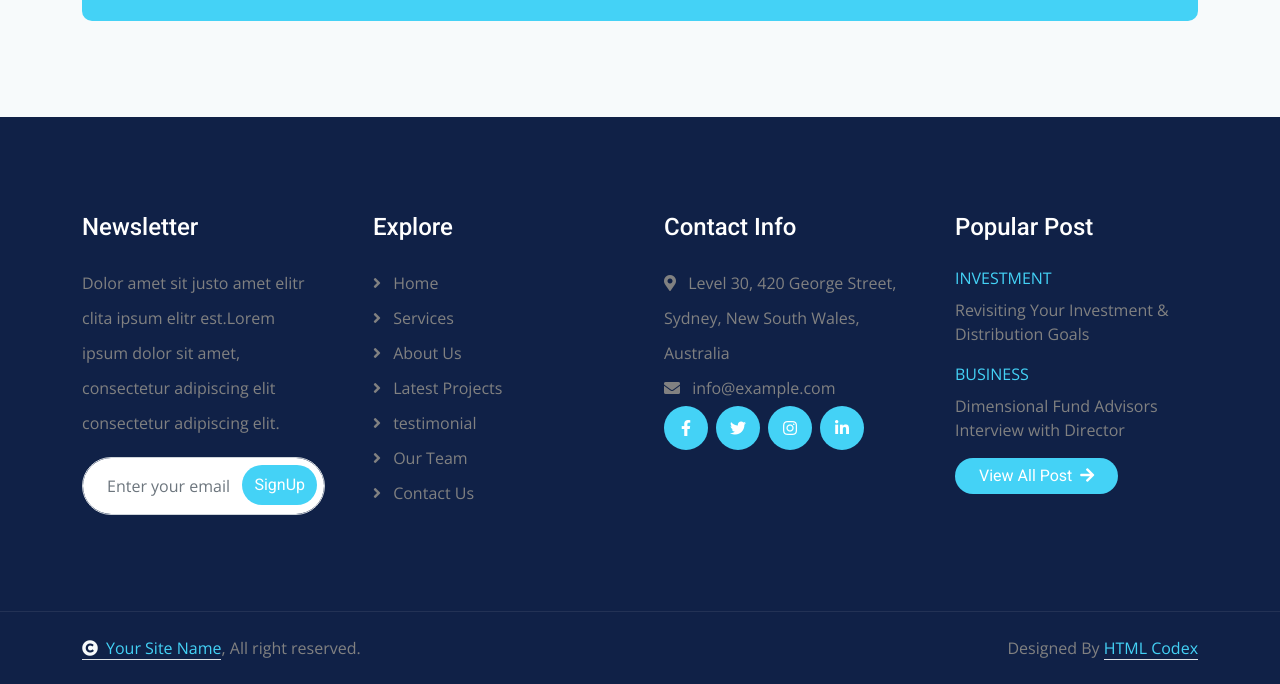
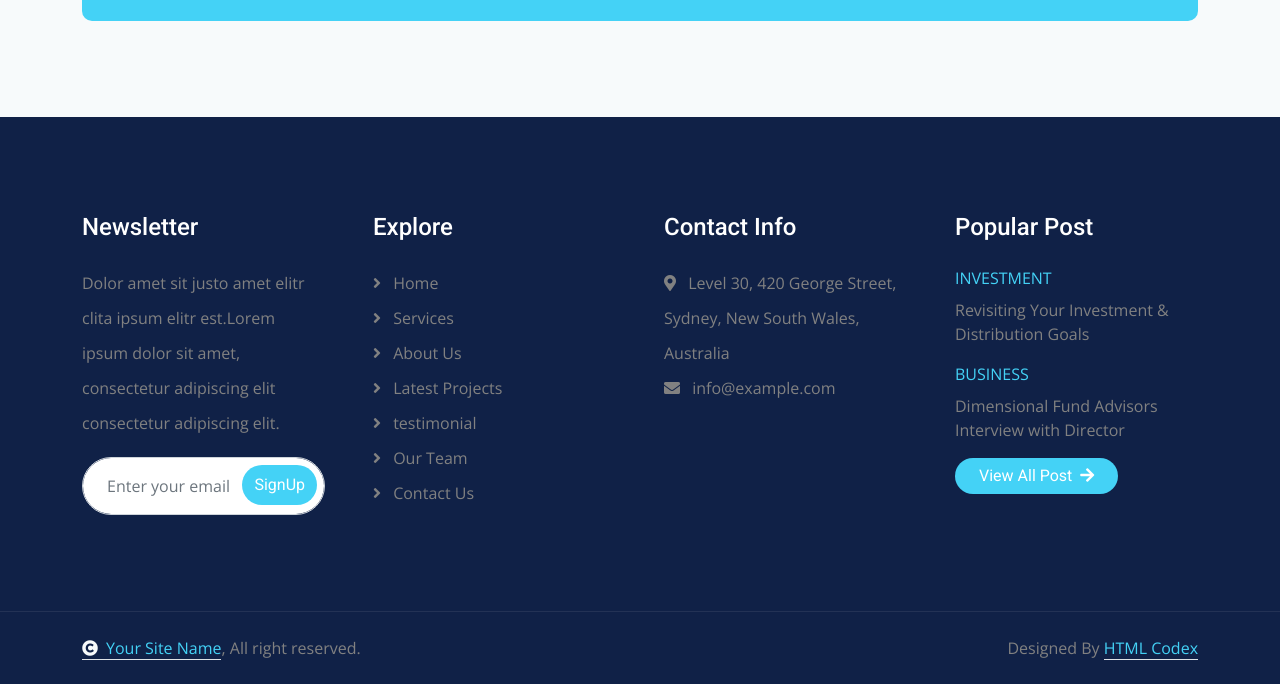
Before and after one commit to Jacksonshub/investment, a plain HTML site: page contact.html in a window 1280 px wide. Shown: the part 1641-2325 px from the top of the page. Drawn offline with nearby package versions, Linux system fonts and the light colour scheme.

Commit message:
Update contact.html

```diff
--- a/contact.html
+++ b/contact.html
@@ -265,10 +265,6 @@
                             <a href=""><i class="fa fa-map-marker-alt me-2"></i> Level 30, 420 George Street, Sydney, New South Wales, Australia</a>
                             <a href=""><i class="fas fa-envelope me-2"></i> info@example.com</a>
                             <div class="d-flex align-items-center">
-                                <a class="btn btn-light btn-md-square me-2" href=""><i class="fab fa-facebook-f"></i></a>
-                                <a class="btn btn-light btn-md-square me-2" href=""><i class="fab fa-twitter"></i></a>
-                                <a class="btn btn-light btn-md-square me-2" href=""><i class="fab fa-instagram"></i></a>
-                                <a class="btn btn-light btn-md-square me-0" href=""><i class="fab fa-linkedin-in"></i></a>
                             </div>
                         </div>
                     </div>
```
